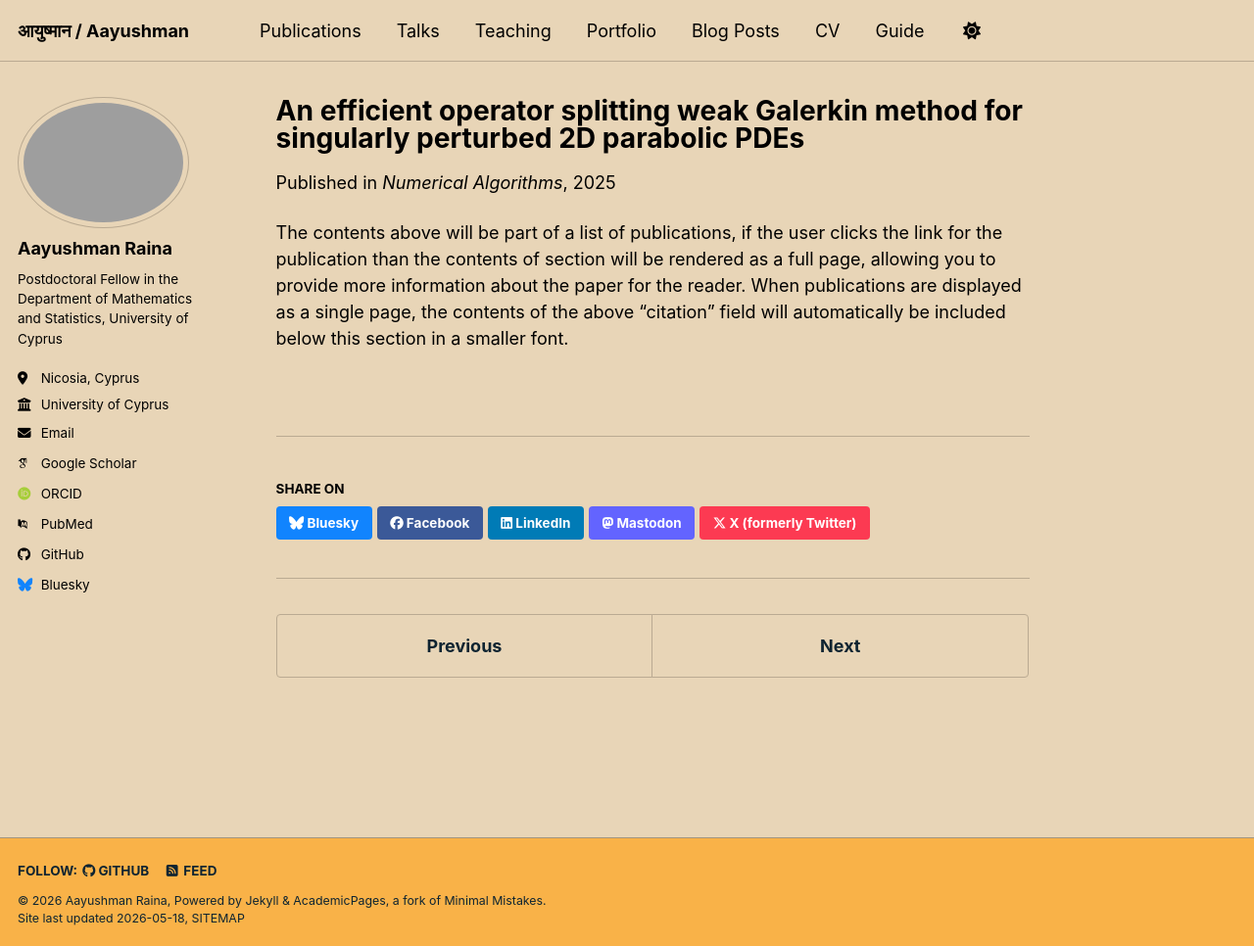
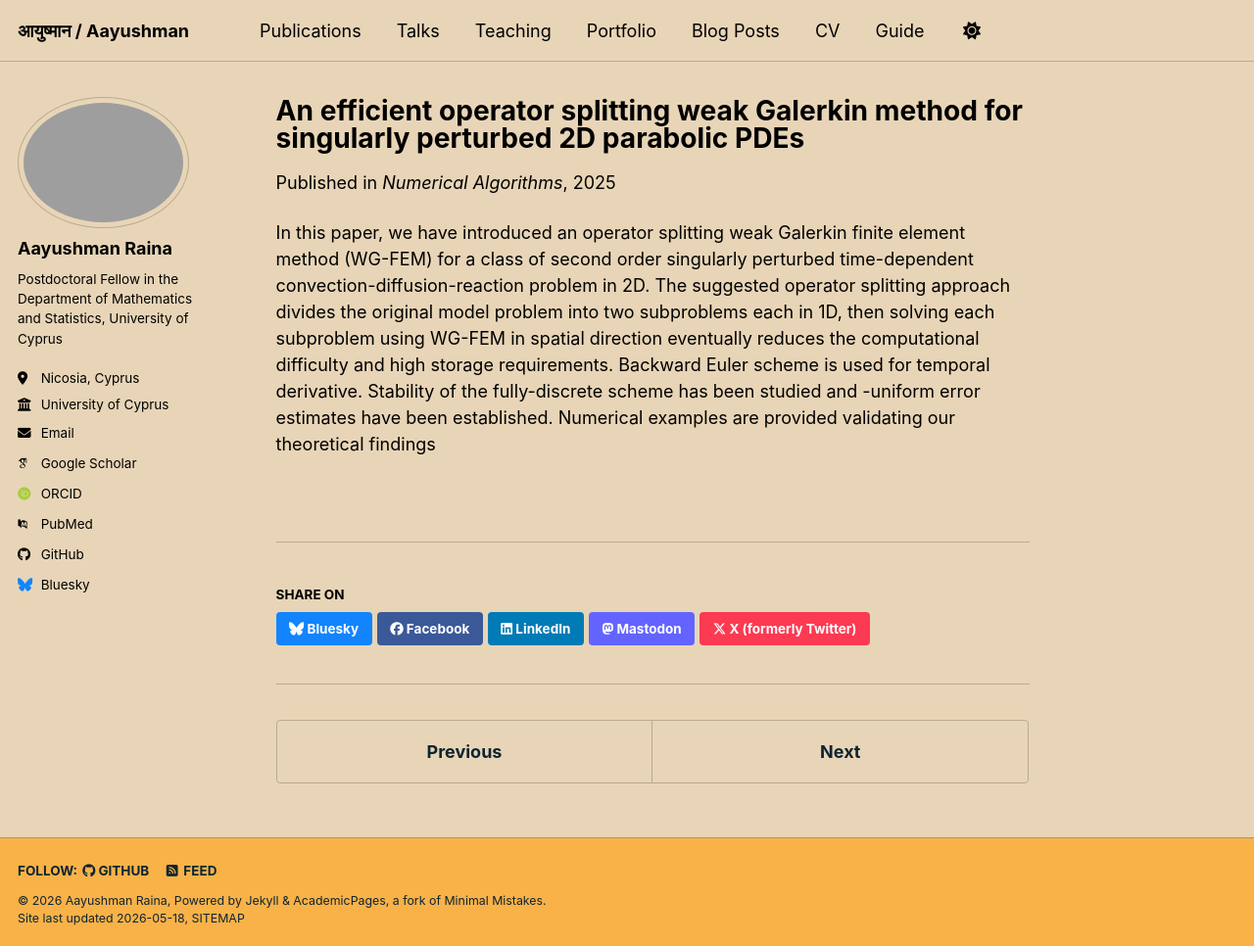
Before and after one commit to Aayushman5/Aayushman5.github.io, a Jekyll site: the page built from _publications/2024-02-17-paper-title-number-4.md, in a window 1280 px wide and 966 px high. Shown: the whole window at 98% size. Built offline with Jekyll 4.4.1, drawn with Linux system fonts in a browser that asks for light colours; some web fonts are replaced; a script bundle is joined from its source files by our own code; library files that are not in the unit come from our copies.

Commit message:
Update 2024-02-17-paper-title-number-4.md

```diff
--- a/_publications/2024-02-17-paper-title-number-4.md
+++ b/_publications/2024-02-17-paper-title-number-4.md
@@ -8,4 +8,4 @@ venue: 'Numerical Algorithms'
 paperurl: 'https://academicpages.github.io/files/paper3.pdf'
 ---
 
-The contents above will be part of a list of publications, if the user clicks the link for the publication than the contents of section will be rendered as a full page, allowing you to provide more information about the paper for the reader. When publications are displayed as a single page, the contents of the above "citation" field will automatically be included below this section in a smaller font.
+In this paper, we have introduced an operator splitting weak Galerkin finite element method (WG-FEM) for a class of second order singularly perturbed time-dependent convection-diffusion-reaction problem in 2D. The suggested operator splitting approach divides the original model problem into two subproblems each in 1D, then solving each subproblem using WG-FEM in spatial direction eventually reduces the computational difficulty and high storage requirements. Backward Euler scheme is used for temporal derivative. Stability of the fully-discrete scheme has been studied and -uniform error estimates have been established. Numerical examples are provided validating our theoretical findings
```
